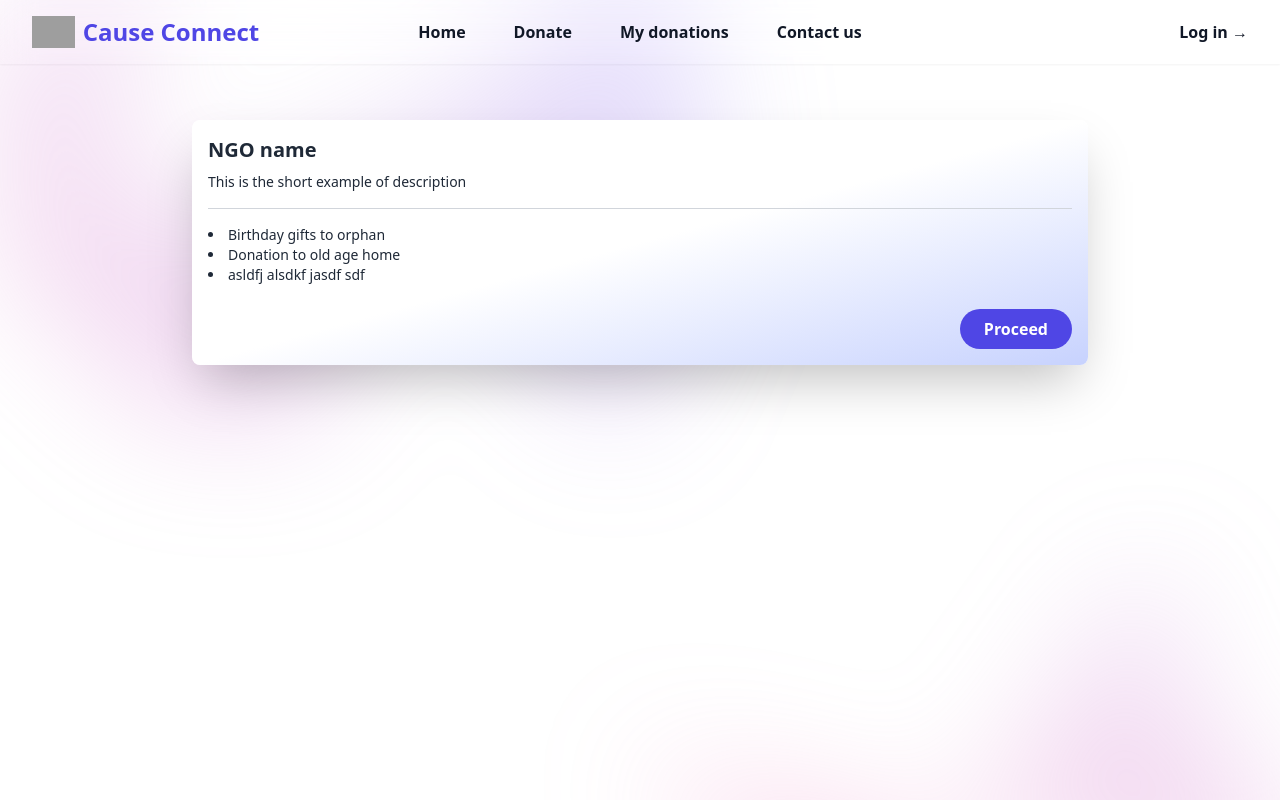
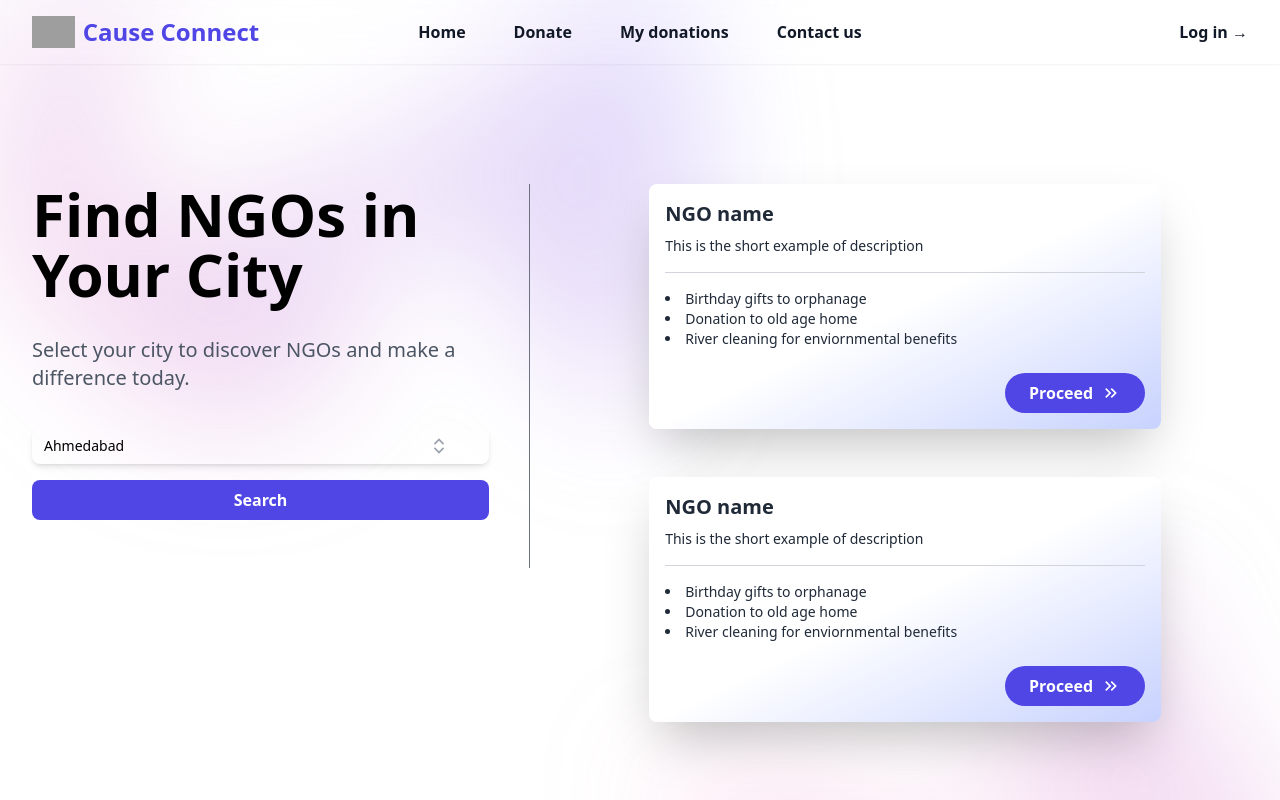
Before and after one commit to shivjadav/CauseConnect, a React (Create React App) app in the folder frontend/: page /donate in a window 1280 px wide. Shown: the top 800 px of the page. Built offline with nearby package versions, Linux system fonts and the light colour scheme; grey boxes are pictures that could not be loaded.

Commit message:
frontend almost done

```diff
--- a/frontend/src/App.js
+++ b/frontend/src/App.js
@@ -15,7 +15,7 @@ export default function App() {
     <div>
     <Navbar/>
     <MainFrame>
-      <Routes>
+      <Routes >
         <Route path='/' element={<Home />} ></Route>
         <Route path='/donate' element={<Donate/>} ></Route>
         <Route path='/contact-us' element={<ContactUs/>}></Route>
--- a/frontend/src/components/commanPages/donate.js
+++ b/frontend/src/components/commanPages/donate.js
@@ -1,21 +1,46 @@
-import React from 'react'
-import ListBox from '../layout/listBox'
-import NgoCard from '../layout/ngoCard'
+import React from 'react';
+import ListBox from '../layout/listBox';
+import NgoCard from '../layout/ngoCard';
 
-const cities=[
-    { name: 'Ahmedabad' },
-    { name: 'Gandhinagar' },
-    { name: 'Surat' },
-    { name: 'Baroda' },
-    { name: 'Rajkot' },
-  ]
+const cities = [
+  { name: 'Ahmedabad' },
+  { name: 'Gandhinagar' },
+  { name: 'Surat' },
+  { name: 'Baroda' },
+  { name: 'Rajkot' },
+];
+
 
 const Donate = () => {
+  const ngoIDs=[1,2];
+  console.log(ngoIDs.length)
   return (
-    <div>
-     <NgoCard/>
+    <div className="flex flex-col lg:flex-row items-center lg:items-start lg:space-x-8 space-y-8 lg:space-y-0 mt-8 lg:mt-16 w-full lg:max-w-7xl mx-auto px-4 lg:px-0">
+      <div className="flex flex-col space-y-8 lg:w-1/2 lg:max-w-lg">
+        <h1 className="text-4xl md:text-5xl lg:text-6xl text-dark font-extrabold text-center lg:text-left">
+          Find NGOs in Your City
+        </h1>
+        <p className="text-lg md:text-xl text-gray-600 text-center lg:text-left">
+          Select your city to discover NGOs and make a difference today.
+        </p>
+        <div className="space-y-4">
+          <ListBox options={cities} />
+          <button className="w-full py-2 px-4 bg-indigo-600 hover:bg-indigo-700 text-white font-semibold rounded-lg transition-colors duration-300">
+            Search
+          </button>
+        </div>
+      </div>
+
+      <div className="lg:hidden border-t border-gray-300 w-full"></div>
+
+      <div className="hidden lg:block lg:h-96 lg:w-3 lg:border-r lg:border-gray-500"></div>
+      <div className="flex flex-col lg:w-3/4 w-full  space-y-6">
+      {cities.length>0?ngoIDs.map((ele,key)=>(
+        <NgoCard id={ele} key={key} />
+      )):<p>Start searching for your city</p>}
+      </div>
     </div>
-  )
-}
+  );
+};
 
-export default Donate
+export default Donate;
--- a/frontend/src/components/commanPages/home.js
+++ b/frontend/src/components/commanPages/home.js
@@ -12,6 +12,7 @@ const Home=()=> {
       <div>
 
         <div className="hidden sm:mb-8 sm:flex sm:justify-center">
+          <Link to='/contact-us'>
           <div className="relative rounded-full px-3 py-1 text-sm leading-6 text-gray-600 ring-1 ring-gray-900/10 hover:ring-gray-900/20">
             Reach out to us.{' '}
             <a href="#" className="font-semibold text-indigo-600">
@@ -19,6 +20,7 @@ const Home=()=> {
               Proceed <span aria-hidden="true">&rarr;</span>
             </a>
           </div>
+          </Link>
         </div>
         <div className="text-center">
         </div>
--- a/frontend/src/components/layout/donationCard.js
+++ b/frontend/src/components/layout/donationCard.js
@@ -16,7 +16,7 @@ export default function DonationCard() {
       </div>
 
       {/* Right side (white background) */}
-      <div className="w-3/4 p-4 bg-gradient-to-br backdrop-blur-md bg-white bg-opacity-15 from-white rounded-r-lg via-white to-indigo-100">
+      <div className="w-3/4 p-4 bg-gradient-to-br backdrop-blur-md bg-white bg-opacity-15 from-white rounded-r-lg via-white to-white">
         <div className="flex justify-between items-center mb-2">
           <span className="text-gray-500 text-xs">NGO Name</span>
           <span className="text-gray-500 text-xs">Date: 01/01/2024</span>
--- a/frontend/src/components/layout/listBox.js
+++ b/frontend/src/components/layout/listBox.js
@@ -1,25 +1,22 @@
 import React from 'react'
 import { Fragment, useState } from 'react'
 import { Listbox, Transition } from '@headlessui/react'
-// import { CheckIcon, ChevronUpDownIcon } from '@heroicons/react/20/solid'
 import { FaCheck } from "react-icons/fa6";
 import { RiExpandUpDownLine } from "react-icons/ri";
 
-
 export default function ListBox(props) {
     const obj = props.options;
-    const [selected, setSelected] = useState(obj[0])
+    const [selected, setSelected] = useState(obj[0]);
+
     return (
-        <div className="fixed top-16 w-72">
+        <div className="top-16 w-full">
             <Listbox value={selected} onChange={setSelected}>
-                <div className="relative mt-1">
-                    <Listbox.Button className="relative w-full cursor-default rounded-lg bg-red py-2 pl-3 pr-10 text-left shadow-md focus:outline-none focus-visible:border-indigo-500 focus-visible:ring-2 focus-visible:ring-white/75 focus-visible:ring-offset-2 focus-visible:ring-offset-indigo-300 sm:text-sm">
+                <div className="mt-1">
+                    <Listbox.Button className="relative w-full cursor-default rounded-lg bg-red py-2 pl-3 pr-10 text-left shadow-md focus:outline-none focus-visible:border-indigo-500 focus-visible:ring-2 focus-visible:ring-white/75 focus-visible:ring-offset-2 focus-visible:ring-offset-indigo-300 sm:text-sm flex justify-between items-center">
                         <span className="block truncate">{selected.name}</span>
-                        <span className="pointer-events-none absolute inset-y-0 right-0 flex items-center pr-2">
-                            <RiExpandUpDownLine
-                                className="h-5 w-5 text-gray-400"
-                                aria-hidden="true" />
-                        </span>
+                        <RiExpandUpDownLine
+                            className="h-5 w-5 text-gray-400"
+                            aria-hidden="true" />
                     </Listbox.Button>
                     <Transition
                         as={Fragment}
@@ -27,13 +24,13 @@ export default function ListBox(props) {
                         leaveFrom="opacity-100"
                         leaveTo="opacity-0"
                     >
-                        <Listbox.Options className="absolute mt-1 max-h-60 w-full overflow-auto rounded-md bg-white py-1 text-base shadow-lg ring-1 ring-black/5 focus:outline-none sm:text-sm">
+                        <Listbox.Options className="relative mt-1 max-h-60 w-full overflow-auto rounded-md bg-white py-1 text-base shadow-lg ring-1 ring-black/5 focus:outline-none sm:text-sm">
                             {obj.map((person, personIdx) => (
                                 <Listbox.Option
                                     key={personIdx}
-                                    className={({ active }) =>
+                                    className={({ active, selected }) =>
                                         `relative cursor-default select-none py-2 pl-10 pr-4 ${active ? 'bg-indigo-100 text-indigo-900' : 'text-gray-900'
-                                        }`
+                                        } flex justify-between items-center`
                                     }
                                     value={person}
                                 >
@@ -45,11 +42,9 @@ export default function ListBox(props) {
                                             >
                                                 {person.name}
                                             </span>
-                                            {selected ? (
-                                                <span className="absolute inset-y-0 left-0 flex items-center pl-3 text-indigo-600">
-                                                    <FaCheck className="h-5 w-5" aria-hidden="true" />
-                                                </span>
-                                            ) : null}
+                                            {selected && (
+                                                <FaCheck className="h-5 w-5 text-indigo-600" aria-hidden="true" />
+                                            )}
                                         </>
                                     )}
                                 </Listbox.Option>
@@ -59,5 +54,5 @@ export default function ListBox(props) {
                 </div>
             </Listbox>
         </div>
-    )
+    );
 }
--- a/frontend/src/components/layout/ngoCard.js
+++ b/frontend/src/components/layout/ngoCard.js
@@ -1,18 +1,19 @@
 import React from 'react';
-const ngo={
-  // id: id will go here
+import { MdOutlineKeyboardDoubleArrowRight } from "react-icons/md";
+
+const ngo = {
   name: "NGO name",
   description: "This is the short example of description",
   causes: [
-    "Birthday gifts to orphan",
+    "Birthday gifts to orphanage",
     "Donation to old age home",
-    "asldfj alsdkf jasdf  sdf"
+    "River cleaning for enviornmental benefits "
   ]
-}
-export default function NgoCard() {
+};
+
+export default function NgoCard(props) {
   return (
-    <div className="max-w-4xl  backdrop-blur-md mx-auto p-4 mb-6 rounded-lg shadow-2xl bg-gradient-to-br from-white via-white to-indigo-200  text-gray-800">
-      {/* <div className=" p-6 rounded-lg shadow-inner backdrop-blur-md"> */}
+    <div className="max-w-full  w-full sm:max-w-md md:max-w-lg  backdrop-blur-md mx-auto p-4 mb-6 rounded-lg shadow-2xl bg-gradient-to-br from-white via-white to-indigo-200 text-gray-800">
       <h2 className="text-xl font-semibold mb-2">{ngo.name}</h2>
       <p className="text-sm mb-4">
         {ngo.description}
@@ -21,16 +22,19 @@ export default function NgoCard() {
       <hr className="border-gray-300 mb-4" />
 
       <ul className="list-disc list-inside text-sm mb-4">
-          {ngo.causes.map((ele)=>(<li>{ele}</li>))}
+        {ngo.causes.map((ele, index) => (
+          <li key={index}>{ele}</li>
+        ))}
       </ul>
+
       <div className="flex justify-end mt-6">
         <button
-            className="px-6 py-2 rounded-full bg-indigo-600 hover:bg-gray-700 text-white font-semibold transition-colors duration-300 focus:outline-none"
+          className="px-6 py-2 rounded-full bg-indigo-600 hover:bg-gray-700 text-white font-semibold transition-colors duration-300 focus:outline-none flex items-center space-x-2"
           onClick={() => console.log('Proceed')}
         >
-            Proceed
+          <span>Proceed</span>
+          <MdOutlineKeyboardDoubleArrowRight size={20}/>
         </button>
-        {/* </div> */}
       </div>
     </div>
   );
```
Also changed, not shown: frontend/src/components/commanPages/myDonations.js (+18 -11 lines). Lines whose indentation alone changed are shown as unchanged.
